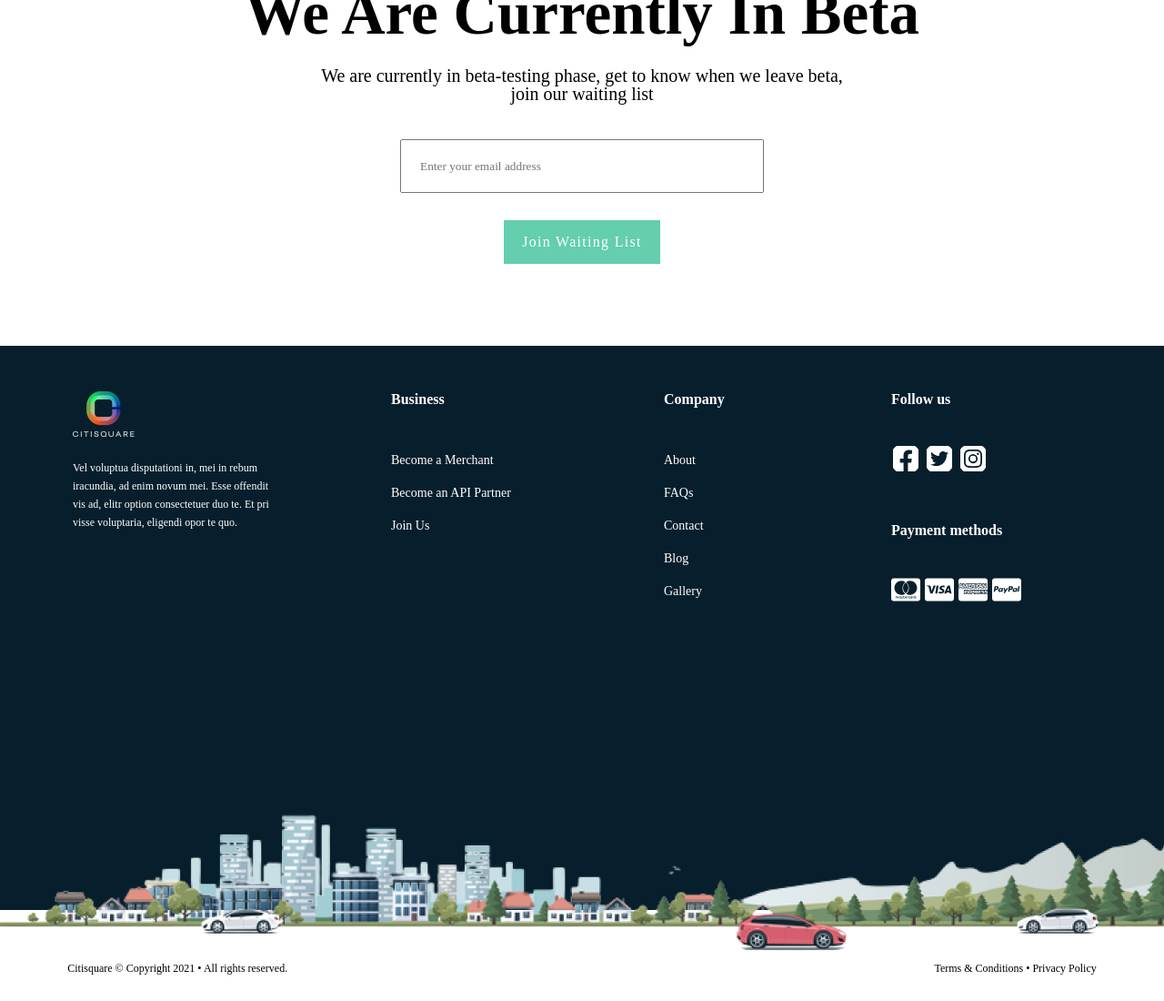
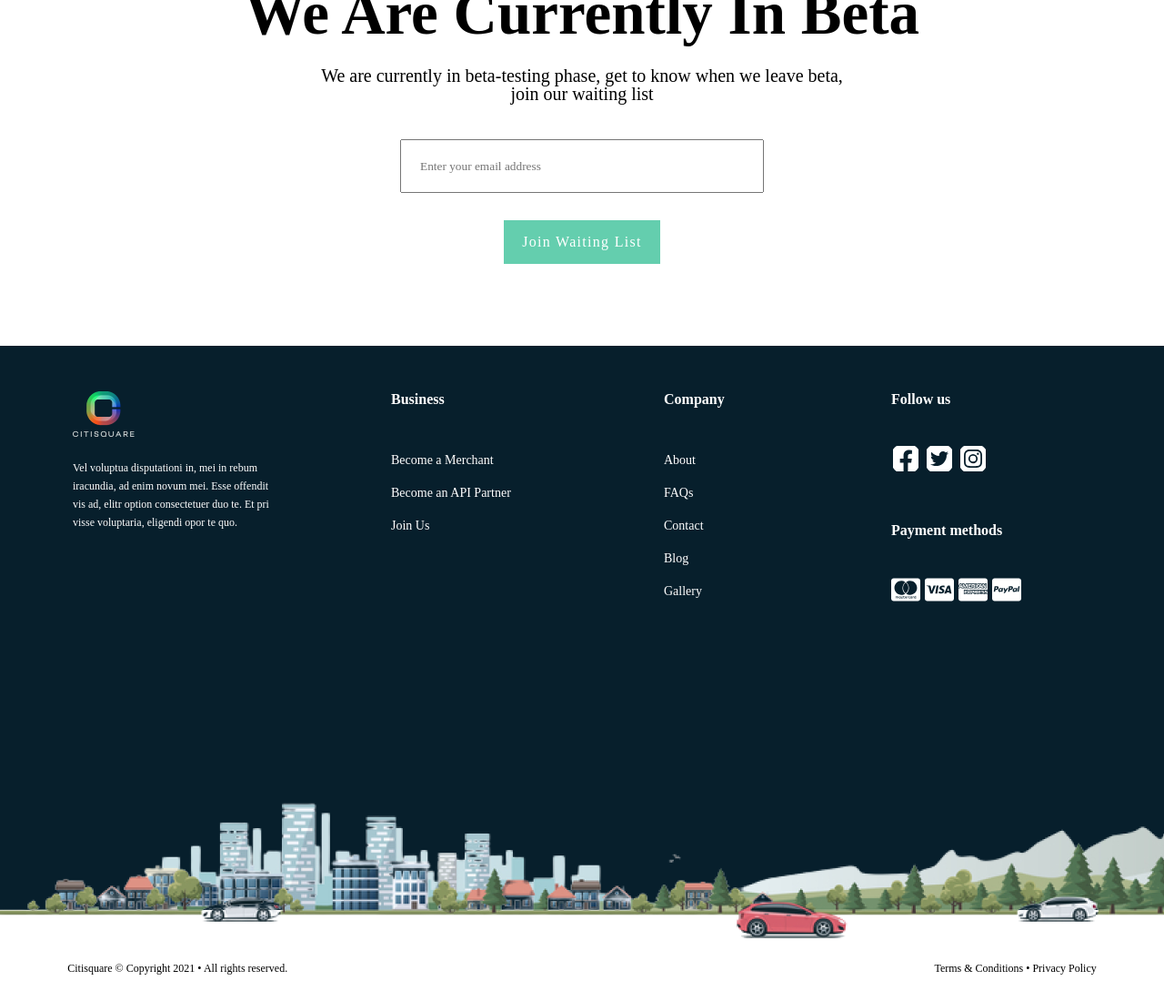
Before and after one commit to Ubongg/test-landing-page, a React (Create React App) app: page / in a window 1280 px wide. Shown: the part 4830-5930 px from the top of the page at 91% size. Built offline with nearby package versions, Linux system fonts and the light colour scheme.

Commit message:
changed footer styles

```diff
--- a/src/index.css
+++ b/src/index.css
@@ -82,7 +82,7 @@ p{
   margin-left: 20px;
   border: 1px solid black;
   padding: 6px 20px;
-  width: 250px;
+  width: 100%;
   display: flex;
   justify-content: center;
   align-items: center;
@@ -814,7 +814,7 @@ font-size: 13px;
 .footer-img{
   /* z-index: 1;  */
   position: absolute;
-  bottom: -14%;
+  bottom: -12%;
   left: 0;
   right: 0;
   overflow-x: hidden;
```
